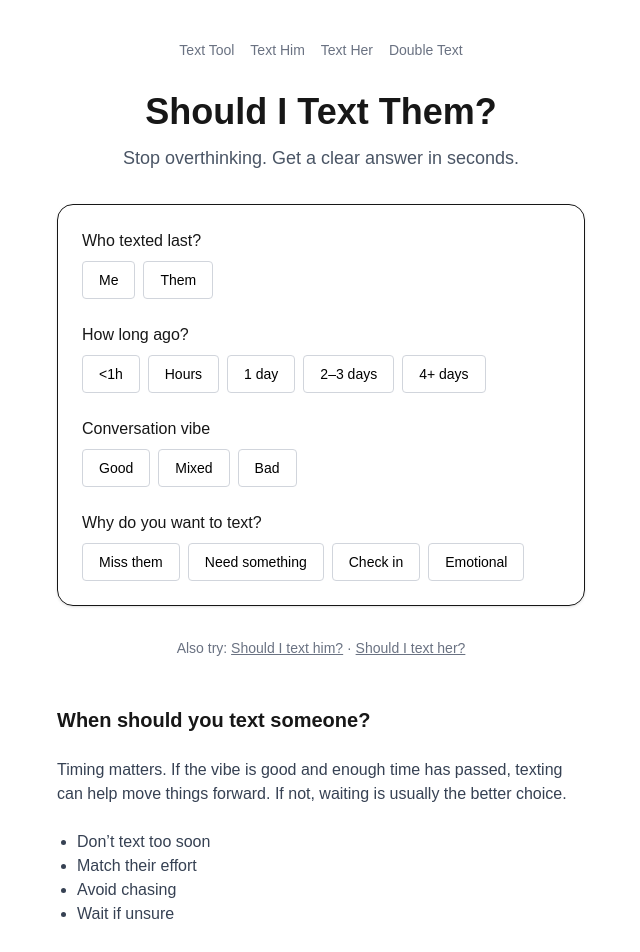
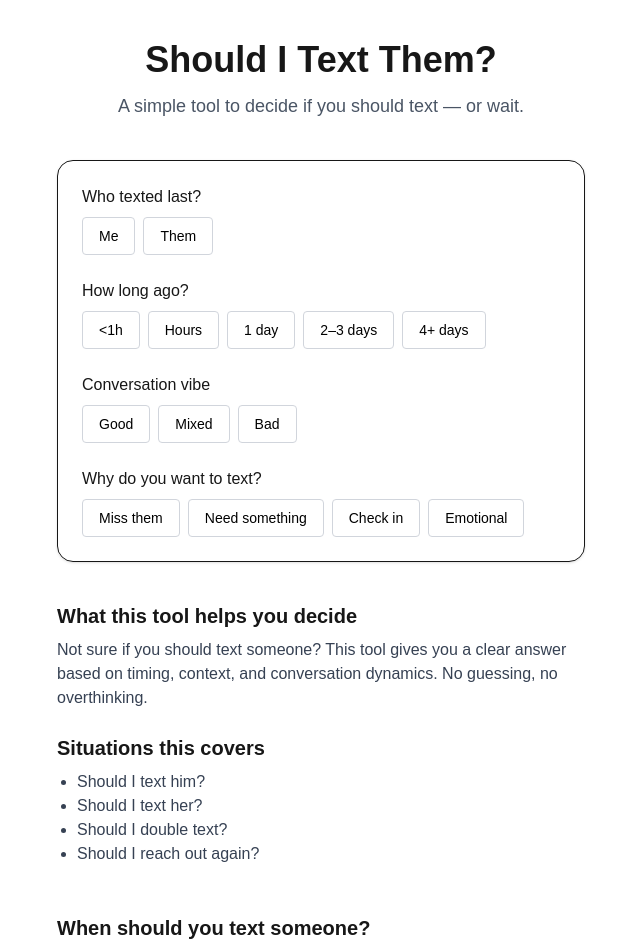
Before and after one commit to bosmeel/shouldido, a Next.js app: page / in a window 1280 px wide. Shown: the top 952 px of the page, without its empty margins (319-959 px from the left). Built offline with nearby package versions, Linux system fonts and the light colour scheme.

Commit message:
fix UX remove misleading nav

```diff
--- a/app/page.tsx
+++ b/app/page.tsx
@@ -1,12 +1,9 @@
 import DecisionTool from "./components/DecisionTool";
 import SeoBlock from "./components/SeoBlock";
-import Nav from "./components/Nav";
 
 export default function Page() {
   return (
-    <main className="max-w-xl mx-auto px-6 py-10 space-y-8">
-
-      <Nav />
+    <main className="max-w-xl mx-auto px-6 py-10 space-y-10">
 
       <header className="text-center space-y-3">
         <h1 className="text-4xl font-semibold">
@@ -14,7 +11,7 @@ export default function Page() {
         </h1>
 
         <p className="text-gray-600 text-lg">
-          Stop overthinking. Get a clear answer in seconds.
+          A simple tool to decide if you should text — or wait.
         </p>
       </header>
 
@@ -22,15 +19,31 @@ export default function Page() {
         <DecisionTool />
       </section>
 
-      <section className="text-center text-sm text-gray-500">
-        Also try:{" "}
-        <a href="/text-him" className="underline">
-          Should I text him?
-        </a>{" "}
-        ·{" "}
-        <a href="/text-her" className="underline">
-          Should I text her?
-        </a>
+      <section className="space-y-6">
+
+        <div>
+          <h2 className="text-xl font-semibold mb-2">
+            What this tool helps you decide
+          </h2>
+
+          <p className="text-gray-700">
+            Not sure if you should text someone? This tool gives you a clear answer based on timing, context, and conversation dynamics. No guessing, no overthinking.
+          </p>
+        </div>
+
+        <div>
+          <h2 className="text-xl font-semibold mb-2">
+            Situations this covers
+          </h2>
+
+          <ul className="list-disc ml-5 text-gray-700">
+            <li>Should I text him?</li>
+            <li>Should I text her?</li>
+            <li>Should I double text?</li>
+            <li>Should I reach out again?</li>
+          </ul>
+        </div>
+
       </section>
 
       <SeoBlock title="When should you text someone?" />
```
